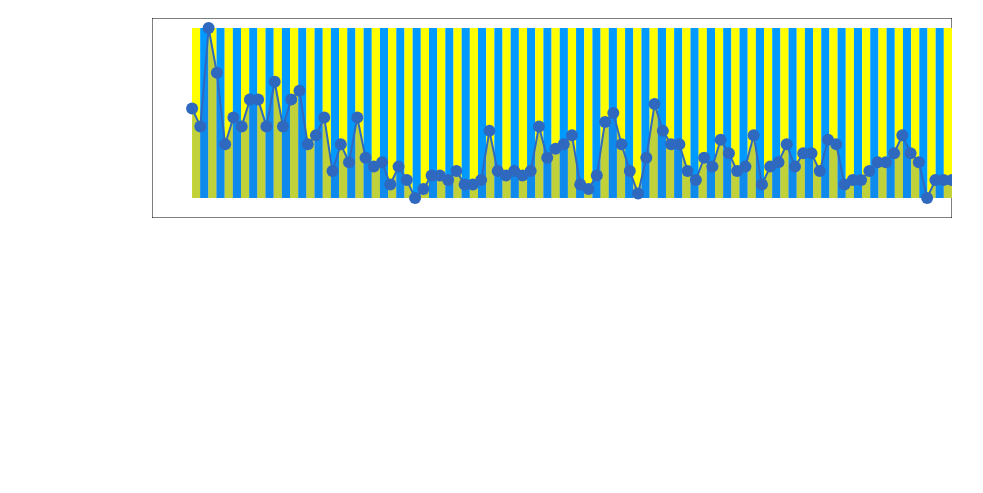
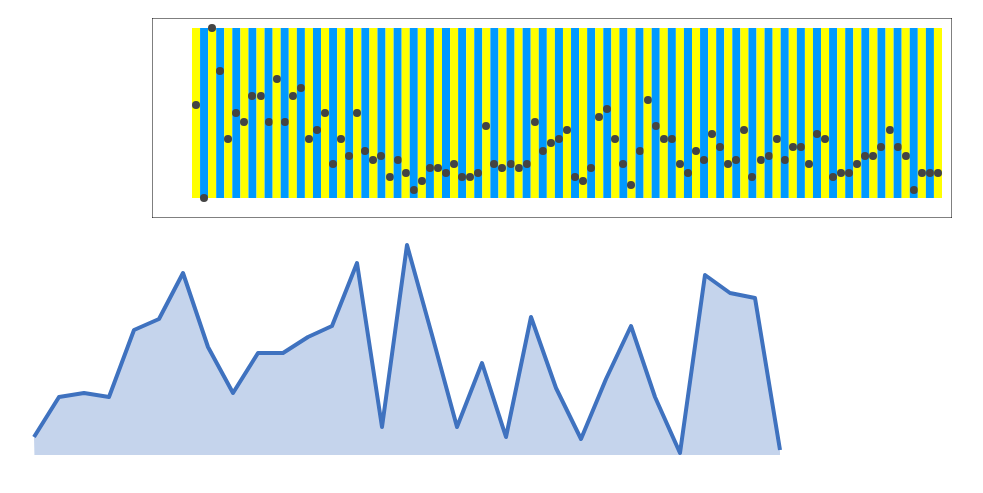
Before and after one commit to benwatts/Graphing-Experiments, a plain HTML site: page index.html in a window 1280 px wide. Shown: the part 69-562 px from the top of the page, without its empty margins (8-991 px from the left). Drawn offline with nearby package versions, Linux system fonts and the light colour scheme.

Commit message:
CIRCLES IN COLUMNS, BITCH

```diff
--- a/index.html
+++ b/index.html
@@ -30,6 +30,88 @@
   </div>
 
 
+          <style type="text/css" media="screen">
+            #holder {
+                height: 250px;
+
+                width: 800px;
+            }
+        </style>
+        <table id="data">
+            <tfoot>
+                <tr>
+                    <th>1</th>
+                    <th>2</th>
+                    <th>3</th>
+                    <th>4</th>
+                    <th>5</th>
+                    <th>6</th>
+                    <th>7</th>
+                    <th>8</th>
+                    <th>9</th>
+                    <th>10</th>
+                    <th>11</th>
+                    <th>12</th>
+                    <th>13</th>
+                    <th>14</th>
+                    <th>15</th>
+                    <th>16</th>
+                    <th>17</th>
+                    <th>18</th>
+                    <th>19</th>
+                    <th>19</th>
+                    <th>20</th>
+                    <th>22</th>
+                    <th>23</th>
+                    <th>24</th>
+                    <th>25</th>
+                    <th>26</th>
+                    <th>27</th>
+                    <th>28</th>
+                    <th>29</th>
+                    <th>30</th>
+                    <th>31</th>
+                </tr>
+            </tfoot>
+            <tbody>
+                <tr>
+                    <td>8</td>
+                    <td>25</td>
+                    <td>27</td>
+                    <td>25</td>
+                    <td>54</td>
+                    <td>59</td>
+                    <td>79</td>
+                    <td>47</td>
+                    <td>27</td>
+                    <td>44</td>
+                    <td>44</td>
+                    <td>51</td>
+                    <td>56</td>
+                    <td>83</td>
+                    <td>12</td>
+                    <td>91</td>
+                    <td>52</td>
+                    <td>12</td>
+                    <td>40</td>
+                    <td>8</td>
+                    <td>60</td>
+                    <td>29</td>
+                    <td>7</td>
+                    <td>33</td>
+                    <td>56</td>
+                    <td>25</td>
+                    <td>1</td>
+                    <td>78</td>
+                    <td>70</td>
+                    <td>68</td>
+                    <td>2</td>
+                </tr>
+            </tbody>
+        </table>
+        <div id="holder"></div>
+
+
 
   <script src="//ajax.googleapis.com/ajax/libs/jquery/1.7.1/jquery.min.js"></script>
   <script>window.jQuery || document.write('<script src="js/libs/jquery-1.7.1.min.js"><\/script>')</script>
@@ -53,7 +135,6 @@ var testJson = {
       "date": "2011-11-28",
       "show": true
     }, {
-      "visits_count": 18,
       "date": "2011-11-29",
       "show": false
     }, {
@@ -430,15 +511,8 @@ var testJson = {
   </script>
 
   <script src="js/script.js"></script>
+  <script src="js/analytics.js"></script>
 
 
-
-
-  <script>
-    var _gaq=[['_setAccount','UA-XXXXX-X'],['_trackPageview']];
-    (function(d,t){var g=d.createElement(t),s=d.getElementsByTagName(t)[0];
-    g.src=('https:'==location.protocol?'//ssl':'//www')+'.google-analytics.com/ga.js';
-    s.parentNode.insertBefore(g,s)}(document,'script'));
-  </script>
 </body>
 </html>
--- /dev/null
+++ b/js/analytics.js
@@ -0,0 +1,101 @@
+Raphael.fn.drawGrid = function (x, y, w, h, wv, hv, color) {
+
+};
+
+$(function () {
+    $("#data").css({
+        position: "absolute",
+        left: "-9999em",
+        top: "-9999em"
+    });
+});
+
+window.onload = function () {
+    function getAnchors(p1x, p1y, p2x, p2y, p3x, p3y) {
+        var l1 = (p2x - p1x) / 2,
+            l2 = (p3x - p2x) / 2,
+            a = Math.atan((p2x - p1x) / Math.abs(p2y - p1y)),
+            b = Math.atan((p3x - p2x) / Math.abs(p2y - p3y));
+        a = p1y < p2y ? Math.PI - a : a;
+        b = p3y < p2y ? Math.PI - b : b;
+        var alpha = Math.PI / 2 - ((a + b) % (Math.PI * 2)) / 2,
+            dx1 = l1 * Math.sin(alpha + a),
+            dy1 = l1 * Math.cos(alpha + a),
+            dx2 = l2 * Math.sin(alpha + b),
+            dy2 = l2 * Math.cos(alpha + b);
+        return {
+            x1: p2x,
+            y1: p2y ,
+            x2: p2x,
+            y2: p2y
+        };
+    }
+    // Grab the data
+    var labels = [],
+        data = [];
+    $("#data tfoot th").each(function () {
+        labels.push($(this).html());
+    });
+    $("#data tbody td").each(function () {
+        data.push($(this).html());
+    });
+
+    // Draw
+    var width = 800,
+        height = 250,
+        leftgutter = 30,
+        bottomgutter = 20,
+        topgutter = 20,
+        colorhue = .6 || Math.random(),
+        color = "hsl(" + [colorhue, .5, .5] + ")",
+        r = Raphael("holder", width, height),
+        txt = {font: '12px Helvetica, Arial', fill: "#fff"},
+        txt1 = {font: '10px Helvetica, Arial', fill: "#fff"},
+        txt2 = {font: '12px Helvetica, Arial', fill: "#000"},
+        X = (width - leftgutter) / labels.length,
+        max = Math.max.apply(Math, data),
+        Y = (height - bottomgutter - topgutter) / max;
+
+    var path = r.path().attr({stroke: color, "stroke-width": 4, "stroke-linejoin": "round"}),
+        bgp = r.path().attr({stroke: "none", opacity: .3, fill: color}),
+        label = r.set(),
+        lx = 0, ly = 0,
+        is_label_visible = false,
+        leave_timer,
+        blanket = r.set();
+    label.push(r.text(60, 12, "24 hits").attr(txt));
+    label.push(r.text(60, 27, "22 September 2008").attr(txt1).attr({fill: color}));
+    label.hide();
+    var frame = r.popup(100, 100, label, "right").attr({fill: "#000", stroke: "#666", "stroke-width": 2, "fill-opacity": .7}).hide();
+
+    var p, bgpp;
+    for (var i = 0, ii = labels.length; i < ii; i++) {
+        var y = Math.round(height - bottomgutter - Y * data[i]),
+            x = Math.round(leftgutter + X * (i + .5)),
+            t = r.text(x, height - 6, labels[i]).attr(txt).toBack();
+        if (!i) {
+            p = ["M", x, y, "C", x, y];
+            bgpp = ["M", leftgutter + X * .5, height - bottomgutter, "L", x, y, "C", x, y];
+        }
+        if (i && i < ii - 1) {
+            var Y0 = Math.round(height - bottomgutter - Y * data[i - 1]),
+                X0 = Math.round(leftgutter + X * (i - .5)),
+                Y2 = Math.round(height - bottomgutter - Y * data[i + 1]),
+                X2 = Math.round(leftgutter + X * (i + 1.5));
+            var a = getAnchors(X0, Y0, x, y, X2, Y2);
+            p = p.concat([a.x1, a.y1, x, y, a.x2, a.y2]);
+            bgpp = bgpp.concat([a.x1, a.y1, x, y, a.x2, a.y2]);
+        }
+        var dot = null //r.circle(x, y, 4).attr({fill: "#333", stroke: color, "stroke-width": 2});
+        blanket.push(r.rect(leftgutter + X * i, 0, X, height - bottomgutter).attr({stroke: "none", fill: "#fff", opacity: 0}));
+        var rect = blanket[blanket.length - 1];
+    }
+    p = p.concat([x, y, x, y]);
+    bgpp = bgpp.concat([x, y, x, y, "L", x, height - bottomgutter, "z"]);
+    path.attr({path: p});
+    bgp.attr({path: bgpp});
+    frame.toFront();
+    label[0].toFront();
+    label[1].toFront();
+    blanket.toFront();
+};
--- a/js/script.js
+++ b/js/script.js
@@ -11,10 +11,9 @@
   Graph = (function() {
 
     function Graph(domId, rawData, dataKey, options) {
-      var bg, _i, _ref, _results;
+      var bg;
       if (options == null) options = {};
       this.domId = domId;
-      this.rawData = rawData;
       this.dataKey = dataKey;
       this.opt = $.extend({
         debug: false,
@@ -22,7 +21,7 @@
         width: 800,
         gutter: {
           top: 10,
-          right: 0,
+          right: 10,
           bottom: 20,
           left: 40
         }
@@ -31,53 +30,58 @@
       this.chartY = this.opt.gutter.top;
       this.chartWidth = this.opt.width - this.opt.gutter.left - this.opt.gutter.right;
       this.chartHeight = this.opt.height - this.opt.gutter.top - this.opt.gutter.bottom;
-      this.maxVal = this.minVal = 0;
+      this.dataMaxVal = this.dataMinVal = 0;
       if (document.getElementById(this.domId) != null) {
         this.paper = Raphael(this.domId, this.opt.width, this.opt.height);
         bg = this.paper.rect(0, 0, this.opt.width, this.opt.height);
         bg.attr('stroke-width', 1);
-        this.highlightColumns();
-        this.data = this.normalizedData();
-        this.paper.linechart(this.chartX, this.chartY, this.chartWidth, this.chartHeight, (function() {
-          _results = [];
-          for (var _i = 0, _ref = this.values.length - 1; 0 <= _ref ? _i <= _ref : _i >= _ref; 0 <= _ref ? _i++ : _i--){ _results.push(_i); }
-          return _results;
-        }).apply(this), this.values, {
-          shade: true,
-          symbol: 'circle',
-          gutter: 0.1
-        });
+        this.data = this.normalizedData(rawData);
+        this.drawGraph();
       }
     }
 
-    Graph.prototype.normalizedData = function() {
-      var dataPoints, i, item, numDataPoints;
-      numDataPoints = this.rawData.length - 1;
-      dataPoints = [];
-      this.values = [];
-      for (i = 0; 0 <= numDataPoints ? i <= numDataPoints : i >= numDataPoints; 0 <= numDataPoints ? i++ : i--) {
-        item = this.rawData[i];
-        this.values.push(item[this.dataKey]);
-        dataPoints.push(new DataPoint(item[this.dataKey], 'prettyValue', item['date'], item['show']));
+    Graph.prototype.drawGraph = function() {
+      var c, index, numItems, point, s, sWidth, sx, sy, xScale, yScale, _ref, _results;
+      numItems = this.data.length;
+      yScale = this.chartHeight / this.dataMaxVal;
+      xScale = this.chartWidth / numItems;
+      sWidth = 4;
+      _ref = this.data;
+      _results = [];
+      for (index in _ref) {
+        point = _ref[index];
+        c = this.paper.rect(index * xScale + this.chartX, this.chartY, xScale, this.chartHeight);
+        c.attr({
+          'fill': index % 2 === 0 ? '#ff0' : '#09f',
+          'stroke-width': 0
+        });
+        sx = Math.round(c.attr('x') + sWidth);
+        sy = Math.round(point.value * -yScale + this.chartY + this.chartHeight);
+        s = this.paper.circle(sx, sy, sWidth).attr({
+          'fill': '#444',
+          'stroke-width': 0
+        });
+        point.column = c;
+        _results.push(point.symbol = s);
       }
-      this.maxVal = Math.max.apply(Math, this.values);
-      this.minVal = Math.min.apply(Math, this.values);
-      return dataPoints;
+      return _results;
     };
 
-    Graph.prototype.highlightColumns = function() {
-      var col, colWidth, colWidthRemainder, fillColour, numDataPoints, point, _results;
-      numDataPoints = this.rawData.length;
-      colWidth = this.chartWidth / numDataPoints;
-      colWidthRemainder = this.chartWidth - numDataPoints * colWidth;
-      _results = [];
-      for (point = 0; 0 <= numDataPoints ? point <= numDataPoints : point >= numDataPoints; 0 <= numDataPoints ? point++ : point--) {
-        col = this.paper.rect(point * colWidth + this.opt.gutter.left, this.opt.gutter.top, colWidth, this.chartHeight);
-        fillColour = point % 2 === 0 ? '#ff0' : '#09f';
-        col.attr('fill', fillColour);
-        _results.push(col.attr('stroke-width', 0));
+    Graph.prototype.normalizedData = function(data) {
+      var dataPoints, i, item, numDataPoints, val, values;
+      numDataPoints = data.length - 1;
+      dataPoints = [];
+      values = [];
+      for (i = 0; 0 <= numDataPoints ? i <= numDataPoints : i >= numDataPoints; 0 <= numDataPoints ? i++ : i--) {
+        item = data[i];
+        val = item[this.dataKey] != null ? item[this.dataKey] : 0;
+        values.push(val);
+        dataPoints.push(new DataPoint(val, item[this.dataKey], 'prettyValue', item['date'], item['show']));
       }
-      return _results;
+      this.dataMaxVal = Math.max.apply(Math, values);
+      this.dataMinVal = Math.min.apply(Math, values);
+      this.values = values;
+      return dataPoints;
     };
 
     return Graph;
@@ -86,12 +90,14 @@
 
   /*
     DATAPOINT!
-    ALALALALALALALALALALAL
+    I DON'T KNOW WHAT I'M DOING.
 
          value -- raw value
    prettyValue -- value to display in bubble
         xLabel -- label for x axis
     showXLabel -- show label on x axis?
+        column -- reference to the svg column
+        symbol -- reference to the svg symbol
   */
 
   DataPoint = (function() {
@@ -101,6 +107,10 @@
       this.prettyValue = prettyValue;
       this.xLabel = xLabel;
       this.showXLabel = showXLabel;
+      this.x;
+      this.y;
+      this.column;
+      this.symbol;
     }
 
     return DataPoint;
```
Also changed, not shown: js/analytics-ck.js (added, +1 -0 lines), 1 other file.
